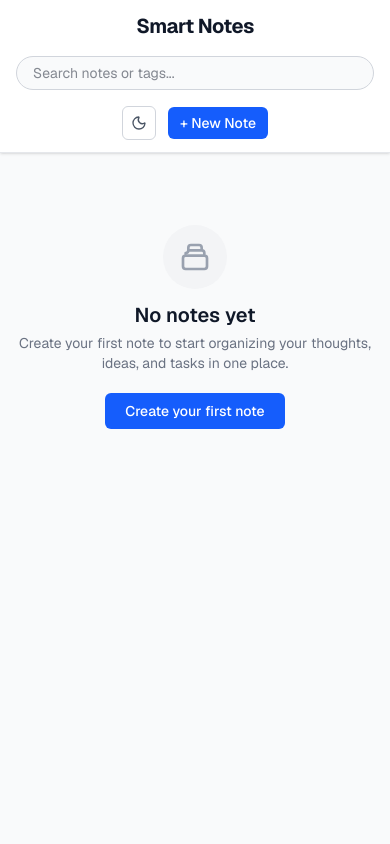
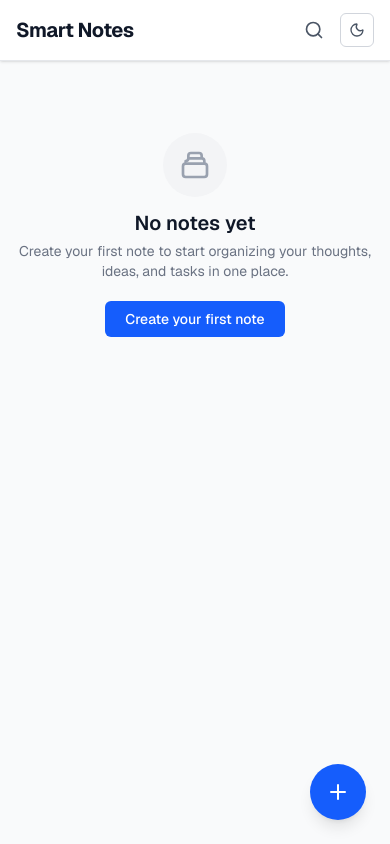
Before and after one commit to raviranjanmahto1/smart-notes-app, a Next.js app: page / in a window 390 px wide. Built offline with nearby package versions, Linux system fonts and the light colour scheme.

Commit message:
style: fix search radius and add mobile responsive layout

```diff
--- a/src/app/page.tsx
+++ b/src/app/page.tsx
@@ -8,12 +8,16 @@ import { NoteCard } from "@/components/NoteCard";
 import { EmptyState } from "@/components/EmptyState";
 import { ThemeToggle } from "@/components/ThemeToggle";
 import { toast } from "sonner";
+import { Search } from "lucide-react";
+import { useRef } from "react";
 
 export default function Home() {
   const [notes, setNotes] = useState<Note[]>([]);
   const [isCreating, setIsCreating] = useState(false);
   const [isLoading, setIsLoading] = useState(true);
   const [searchQuery, setSearchQuery] = useState("");
+  const [isSearchOpen, setIsSearchOpen] = useState(false);
+  const searchInputRef = useRef<HTMLInputElement>(null);
 
   useEffect(() => {
     // Initial fetch of notes
@@ -65,23 +69,46 @@ export default function Home() {
     );
   });
 
+  const toggleMobileSearch = () => {
+    setIsSearchOpen(!isSearchOpen);
+    if (!isSearchOpen) {
+      setTimeout(() => {
+        searchInputRef.current?.focus();
+      }, 0);
+    }
+  };
+
   return (
     <div className="min-h-screen bg-gray-50 dark:bg-gray-900 font-sans transition-colors duration-200">
       <header className="bg-white dark:bg-gray-800 shadow-sm border-b border-gray-200 dark:border-gray-700 sticky top-0 z-10 transition-colors duration-200">
         <div className="max-w-5xl mx-auto px-4 py-3 flex flex-col sm:flex-row justify-between items-center gap-4">
-          <h1 className="text-xl font-bold text-gray-900 dark:text-white tracking-tight whitespace-nowrap">Smart Notes</h1>
+          <div className="flex justify-between items-center w-full sm:w-auto gap-4">
+            <h1 className="text-xl font-bold text-gray-900 dark:text-white tracking-tight whitespace-nowrap">Smart Notes</h1>
 
-          <div className="flex-1 max-w-md w-full">
+            <div className="flex items-center gap-2 sm:hidden">
+              <button
+                onClick={toggleMobileSearch}
+                className="p-2 rounded-md hover:bg-gray-100 dark:hover:bg-gray-800 transition-colors text-gray-600 dark:text-gray-300"
+                aria-label="Toggle search"
+              >
+                <Search className="w-5 h-5" />
+              </button>
+              <ThemeToggle />
+            </div>
+          </div>
+
+          <div className={`flex-1 max-w-md w-full ${isSearchOpen ? 'block' : 'hidden'} sm:block`}>
             <input
+              ref={searchInputRef}
               type="text"
               placeholder="Search notes or tags..."
               value={searchQuery}
               onChange={(e) => setSearchQuery(e.target.value)}
-              className="w-full px-4 py-1.5 text-sm border border-gray-300 dark:border-gray-600 rounded-full bg-gray-50 dark:bg-gray-700 text-gray-900 dark:text-white focus:outline-none focus:ring-2 focus:ring-blue-500 transition-shadow"
+              className="w-full px-4 py-1.5 text-sm border border-gray-300 dark:border-gray-600 rounded-md bg-gray-50 dark:bg-gray-700 text-gray-900 dark:text-white focus:outline-none focus:ring-2 focus:ring-blue-500 transition-shadow"
             />
           </div>
 
-          <div className="flex items-center gap-3 whitespace-nowrap">
+          <div className="hidden sm:flex items-center gap-3 whitespace-nowrap">
             <ThemeToggle />
             <button
               onClick={() => setIsCreating(!isCreating)}
@@ -92,6 +119,15 @@ export default function Home() {
           </div>
         </div>
       </header>
+
+      {/* Floating Add Note Button for Mobile */}
+      <button
+        onClick={() => setIsCreating(!isCreating)}
+        className="fixed bottom-6 right-6 sm:hidden bg-blue-600 hover:bg-blue-700 text-white p-4 rounded-full shadow-lg font-medium transition-colors z-50"
+        aria-label="Create New Note"
+      >
+        <svg xmlns="http://www.w3.org/2000/svg" width="24" height="24" viewBox="0 0 24 24" fill="none" stroke="currentColor" strokeWidth="2" strokeLinecap="round" strokeLinejoin="round"><line x1="12" y1="5" x2="12" y2="19"></line><line x1="5" y1="12" x2="19" y2="12"></line></svg>
+      </button>
 
       <main className="max-w-5xl mx-auto px-4 py-6">
         {isCreating && (
```
